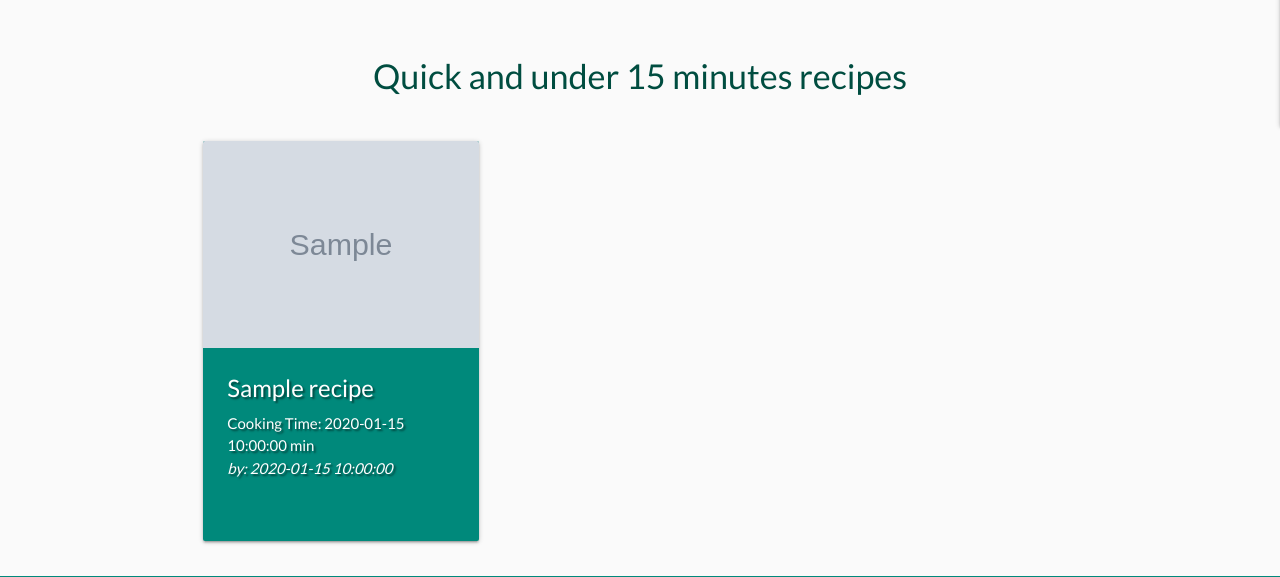
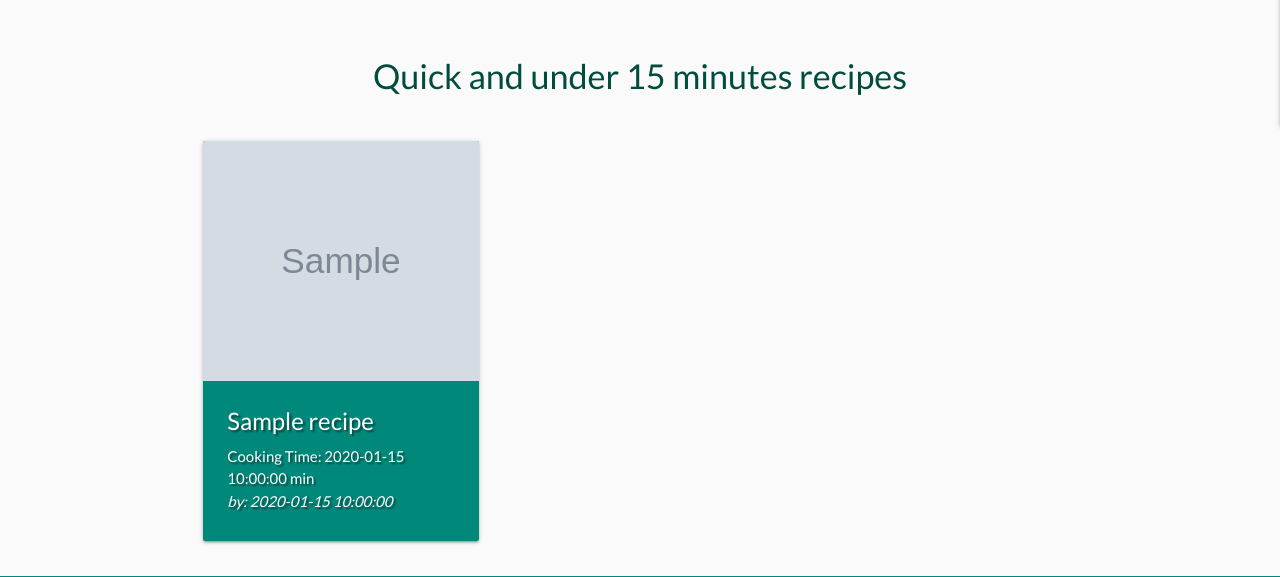
Before and after one commit to oksanaokhten/recipe-journal, a Flask app: page / in a window 1280 px wide. Shown: the part 734-1311 px from the top of the page. Run offline with Flask 2, Linux system fonts and the light colour scheme; grey boxes marked "Sample" are stand-in pictures; a database or web service that is not in the repository returns one stand-in record (values such as "Sample title"); some libraries are stand-ins or nearby versions.

Commit message:
Add height: 240px and object-fit: cover; to every recipe card

```diff
--- a/static/css/style.css
+++ b/static/css/style.css
@@ -42,6 +42,11 @@ body {
     white-space: nowrap;
     overflow: hidden;
     text-overflow: ellipsis;
+}
+
+.card-img img {
+    height: 240px;
+    object-fit: cover;
 }
 
 .btn-margin {
--- a/templates/index.html
+++ b/templates/index.html
@@ -29,8 +29,10 @@
             <div class="col s12 m4">
                 <div class="card medium teal darken-1">
                     <div class="card-image">
-                        <a class="white-text cursor" href="{{ url_for('get_recipe', recipe_id=recipe._id) }}">
-                        <img src="{{ recipe.image_url }}" alt="{{ recipe.recipe_name }}">
+                        <a class="cursor" href="{{ url_for('get_recipe', recipe_id=recipe._id) }}">
+                            <div class="card-img">
+                                <img src="{{ recipe.image_url }}" alt="{{ recipe.recipe_name }}">
+                            </div>
                         </a>
                     </div>
                     <div class="card-content teal darken-1 white-text text-shadow">
@@ -55,8 +57,10 @@
             <div class="col s12 m4">
                 <div class="card medium teal darken-1">
                     <div class="card-image">
-                        <a class="white-text cursor" href="{{ url_for('get_recipe', recipe_id=recipe._id) }}">
-                        <img src="{{ recipe.image_url }}" alt="{{ recipe.recipe_name }}">
+                        <a class="cursor" href="{{ url_for('get_recipe', recipe_id=recipe._id) }}">
+                            <div class="card-img">
+                                <img src="{{ recipe.image_url }}" alt="{{ recipe.recipe_name }}">
+                            </div>
                         </a>
                     </div>
                     <div class="card-content teal darken-1 white-text text-shadow">
--- a/templates/profile.html
+++ b/templates/profile.html
@@ -19,8 +19,10 @@
                     <div class="col s12 m4">
                         <div class="card medium teal darken-1">
                             <div class="card-image">
-                                <a class="white-text cursor" href="{{ url_for('get_recipe', recipe_id=recipe._id) }}">
-                                    <img src="{{ recipe.image_url }}" alt="{{ recipe.recipe_name }}">
+                                <a class="cursor" href="{{ url_for('get_recipe', recipe_id=recipe._id) }}">
+                                    <div class="card-img">
+                                        <img src="{{ recipe.image_url }}" alt="{{ recipe.recipe_name }}">
+                                    </div>
                                 </a>
                             </div>
                             <div class="card-content teal darken-1 white-text text-shadow">
--- a/templates/recipes.html
+++ b/templates/recipes.html
@@ -30,7 +30,9 @@
                     <div class="card medium teal darken-1">
                         <div class="card-image">
                             <a class="cursor" href="{{ url_for('get_recipe', recipe_id=recipe._id) }}">
-                                <img src="{{ recipe.image_url }}" alt="{{ recipe.recipe_name }}">
+                                <div class="card-img">
+                                    <img src="{{ recipe.image_url }}" alt="{{ recipe.recipe_name }}">
+                                </div>
                             </a>
                         </div>
                         <div class="card-content teal darken-1 white-text text-shadow">
```
